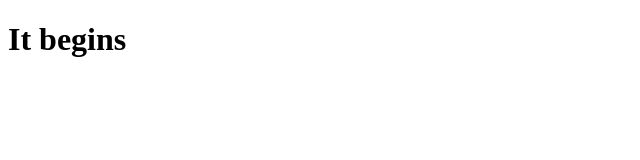
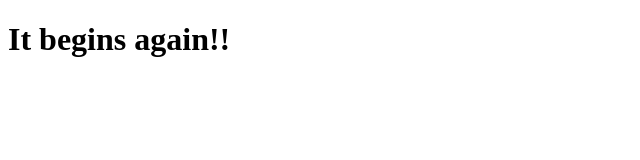
Before and after one commit to swordandsource/cwacof, a website: page index.html in a window 1280 px wide. Shown: the whole page, without its empty margins (0-640 px from the left). Drawn offline with Linux system fonts and the light colour scheme.

Commit message:
Setup Parcel bundler

```diff
--- a/index.html
+++ b/index.html
@@ -10,6 +10,7 @@
     </title>
   </head>
   <body>
-    <h1>It begins</h1>
+    <script src="./src/index.js"></script>
+    <h1>It begins again!!</h1>
   </body>
 </html>
--- /dev/null
+++ b/src/index.js
@@ -0,0 +1 @@
+console.log("Helooooo sir");
```
Also changed, not shown: package.json (added, +24 -0 lines), README.md, 3 other files.
